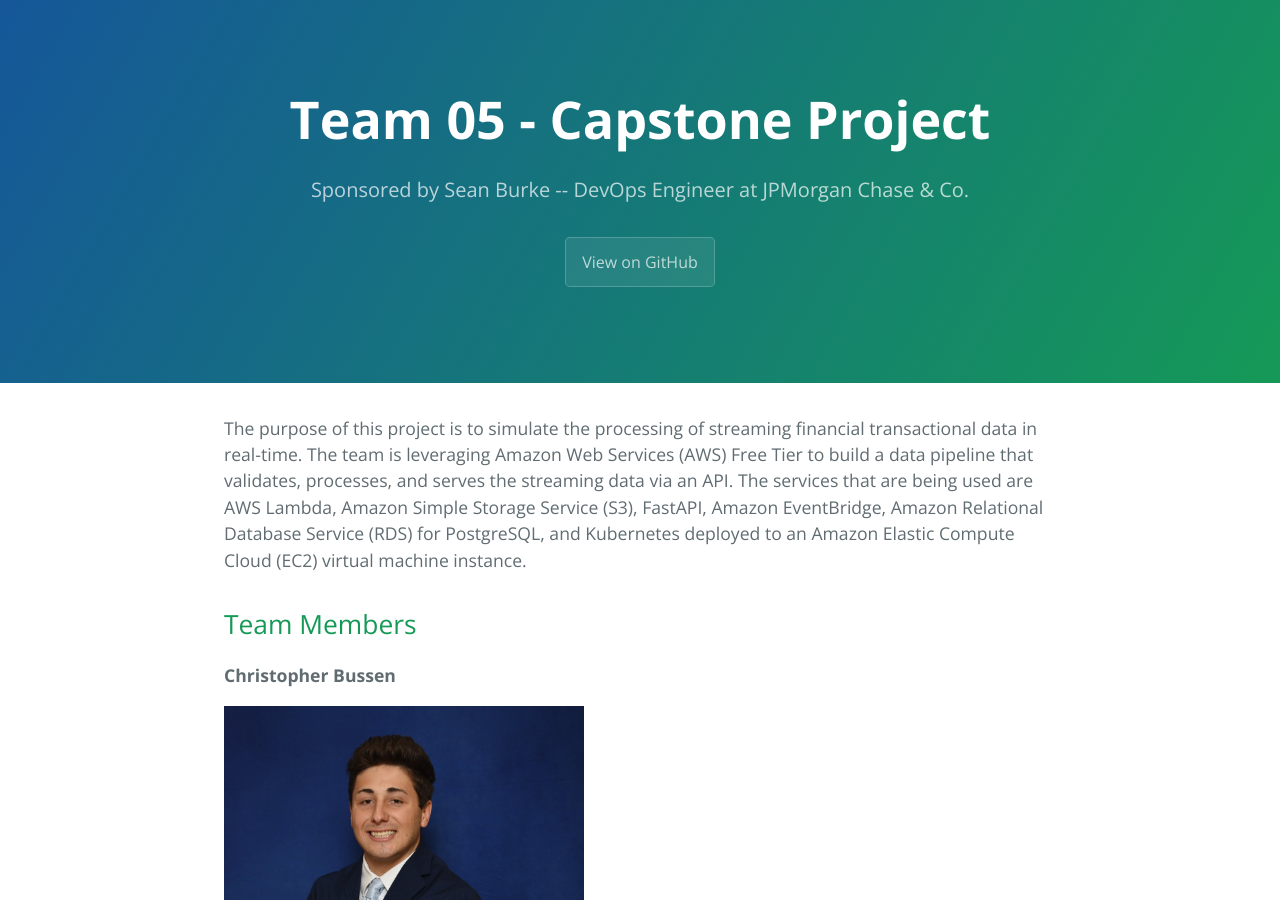
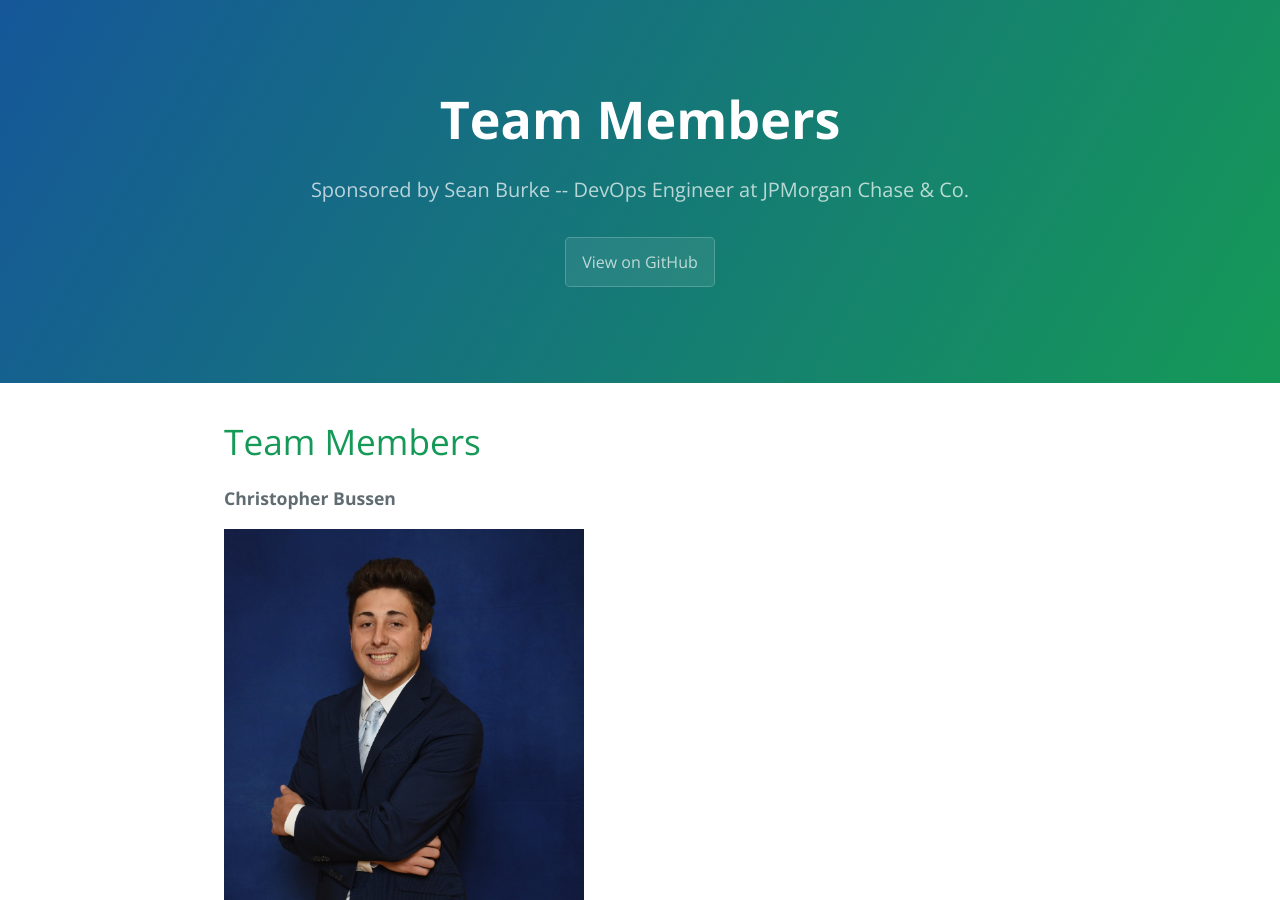
Before and after one commit to UD-CPS491-24S-Team/Team05-JPMorganChase-Public, a Jekyll site: the page built from index.md, in a window 1280 px wide and 900 px high. Built offline with Jekyll 4.4.1, drawn with Linux system fonts in a browser that asks for light colours; our own code applies the rules of GitHub Pages for plain Markdown files.

Commit message:
does this change the header?

```diff
--- a/index.md
+++ b/index.md
@@ -2,10 +2,7 @@
 layout: default
 ---
 
-
-The purpose of this project is to simulate the processing of streaming financial transactional data in real-time. The team is leveraging Amazon Web Services (AWS) Free Tier to build a data pipeline that validates, processes, and serves the streaming data via an API. The services that are being used are AWS Lambda, Amazon Simple Storage Service (S3), FastAPI, Amazon EventBridge, Amazon Relational Database Service (RDS) for PostgreSQL, and Kubernetes deployed to an Amazon Elastic Compute Cloud (EC2) virtual machine instance.
-
-## Team Members
+# Team Members
 
 **Christopher Bussen**
 
```
